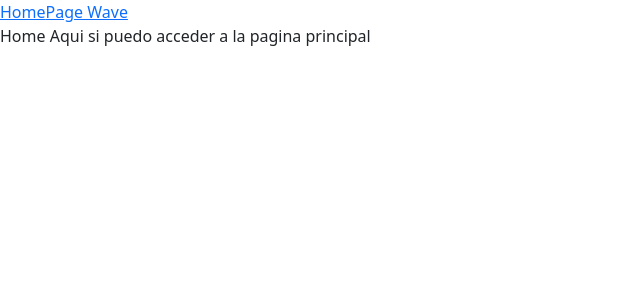
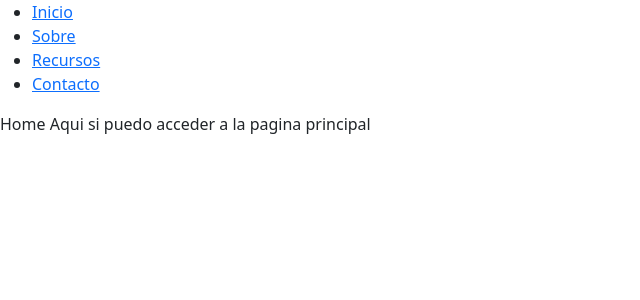
Before and after one commit to programateacademy/genero, a React (Create React App) app: page / in a window 1280 px wide. Shown: the top 300 px of the page, without its empty margins (0-640 px from the left). Built offline with nearby package versions, Linux system fonts and the light colour scheme.

Commit message:
navbar julian

```diff
--- a/src/App.js
+++ b/src/App.js
@@ -9,8 +9,14 @@ const App = () => {
     <BrowserRouter>
       <div>
         <nav>
-            <Link to="/">Home</Link>
-            <Link to="/pageWave">Page Wave</Link>
+            <div>
+                <ul className="Navbar">
+                    <li><a className="active" href="index.htm">Inicio</a></li>
+                    <li><a href="index.htm">Sobre</a></li>
+                    <li><a href="index.htm">Recursos</a></li>
+                    <li><a href="index.htm">Contacto</a></li>
+                </ul>
+            </div>
         </nav>
         <Route path="/" exact component={Home} />
         <Route path="/pageWave" exact component={pageWave} />
```
